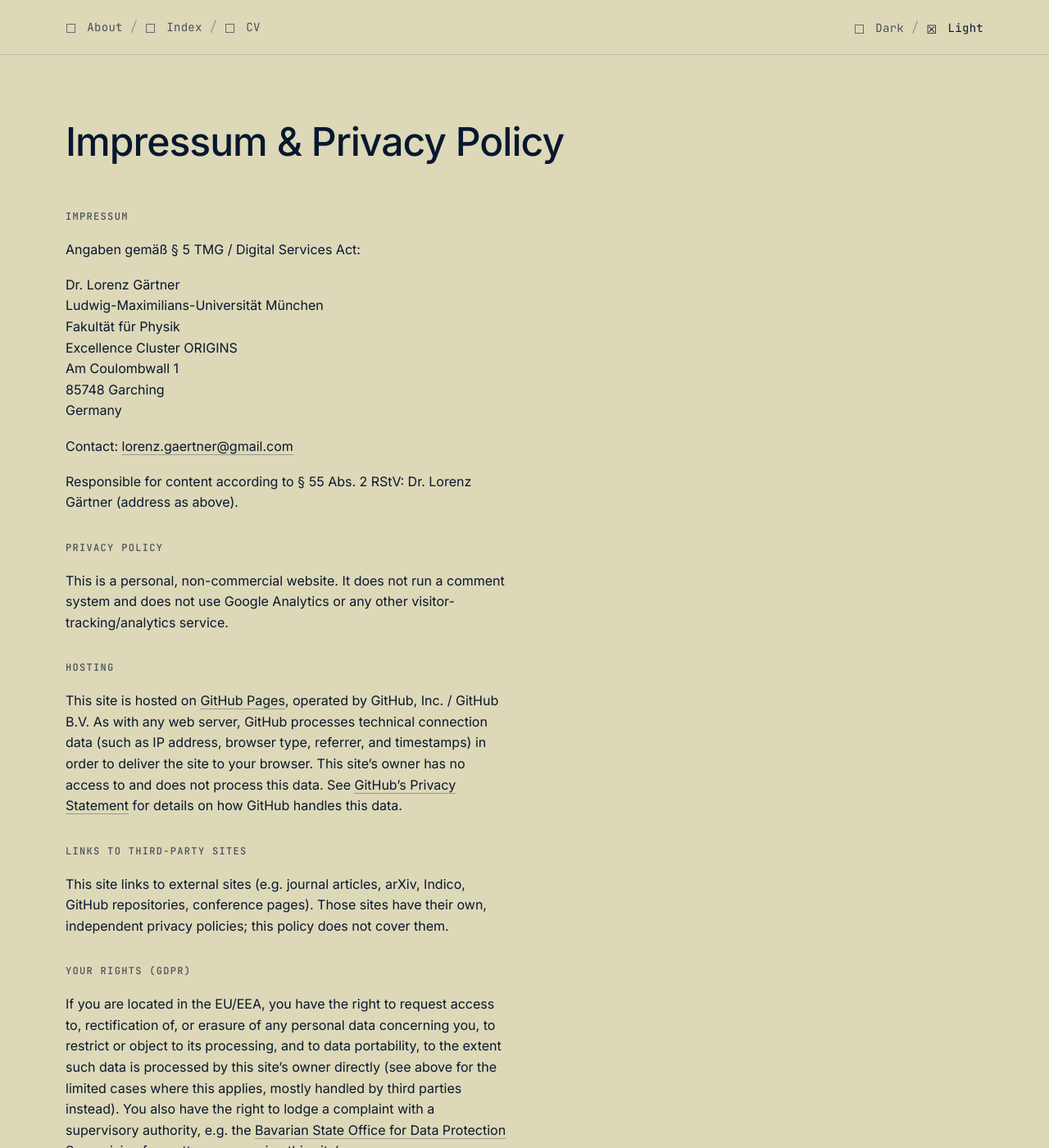
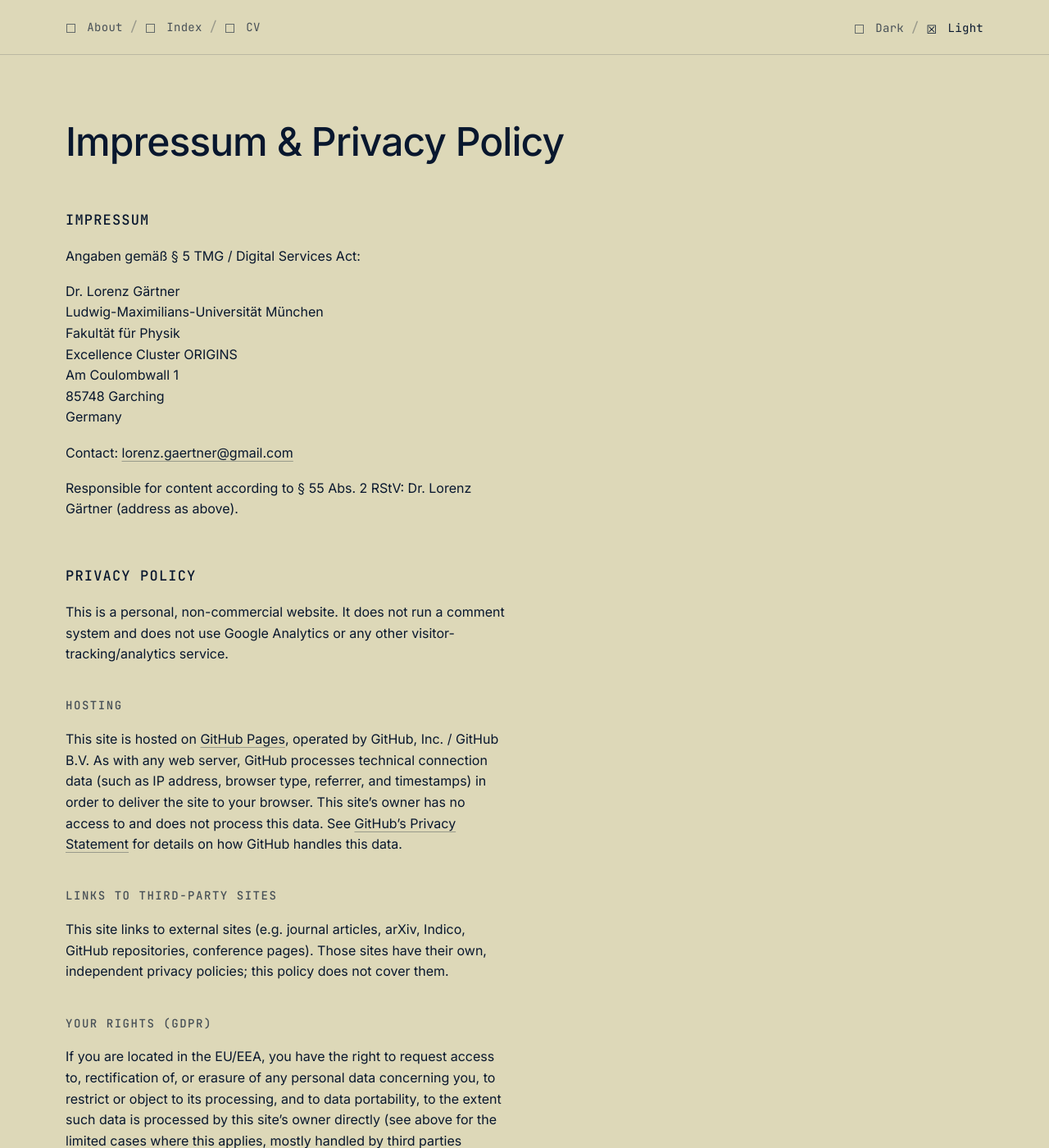
Before and after one commit to lorenzennio/lorenzennio.github.io, a Jekyll site: the page built from _pages/terms.md, in a window 1280 px wide and 1400 px high. Shown: the whole window at 82% size. Built offline with Jekyll 4.4.1, drawn with Linux system fonts in a browser that asks for light colours.

Commit message:
Make section headings read as headings
NEWS was set at label size (12px) and muted, which put it on the same footing
as the date and category labels around it -- it read as another label rather
than as the heading over them.

h2 is now 17px at full contrast, with tracking eased off as the size goes up
(0.11em is what rescues small uppercase mono; at this size it only looks
loose). h3 stays quiet and muted, one step up from the old size, so the two
levels remain distinct on project pages.

Co-Authored-By: Claude Opus 5 <noreply@anthropic.com>
Claude-Session: https://claude.ai/code/session_01AqdEaH4wiSE8Ua5hvW1jRX

```diff
--- a/assets/css/main.scss
+++ b/assets/css/main.scss
@@ -527,16 +527,30 @@ a:hover { text-decoration-color: var(--accent); }
 .prose > .project__image { max-width: none; }
 .prose p { text-wrap: pretty; }
 
+/* Section headings. h2 is a real heading -- full contrast, and large enough
+   to be seen before it is read; at label size it disappeared into the row
+   labels around it. Tracking eases off as the size goes up. h3 stays quiet
+   and muted so the two levels remain distinct. */
 .prose h2,
 .prose h3 {
   font-family: var(--font-mono);
-  font-size: var(--t-label);
   font-weight: 500;
   text-transform: uppercase;
+  margin-bottom: 1em;
+}
+
+.prose h2 {
+  font-size: 1.0625rem;
+  letter-spacing: 0.07em;
+  color: var(--fg);
+  margin-top: 3.25em;
+}
+
+.prose h3 {
+  font-size: var(--t-nav);
   letter-spacing: 0.11em;
   color: var(--muted);
   margin-top: 2.75em;
-  margin-bottom: 1em;
 }
 
 .prose ul:not(.news) > li {
```
